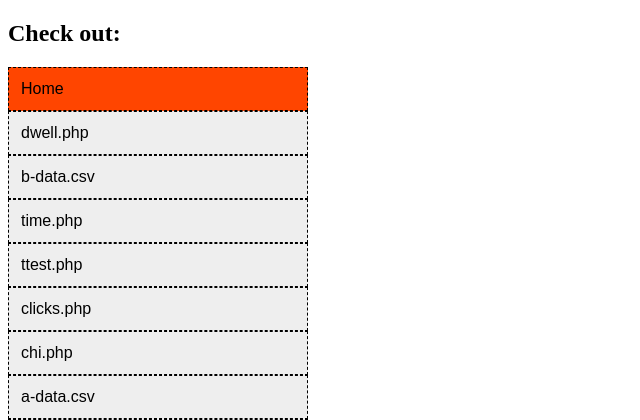
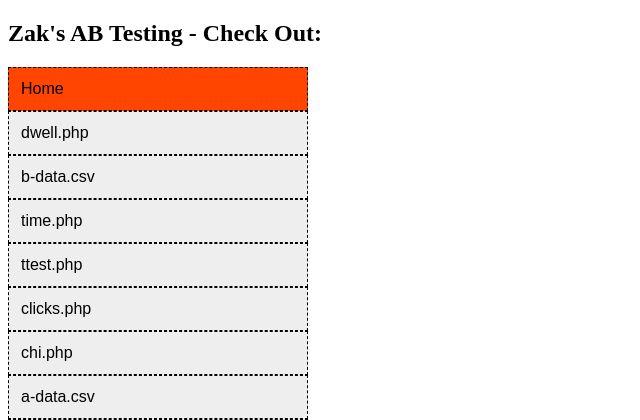
Before and after one commit to zweg25/ab-testing, a PHP site: page / in a window 1280 px wide. Shown: the top 420 px of the page, without its empty margins (0-640 px from the left). Run offline with PHP 8.4, Linux system fonts and the light colour scheme.

Commit message:
Index page styled
All styles in

```diff
--- a/index.php
+++ b/index.php
@@ -29,7 +29,7 @@
 	</style>
 </head>
 <body>
-	<h2>Check out:</h2>
+	<h2>Zak's AB Testing - Check Out:</h2>
 	<div class="vertical-menu">
 		<a href="#" class="active">Home</a>
 		<?php
```
